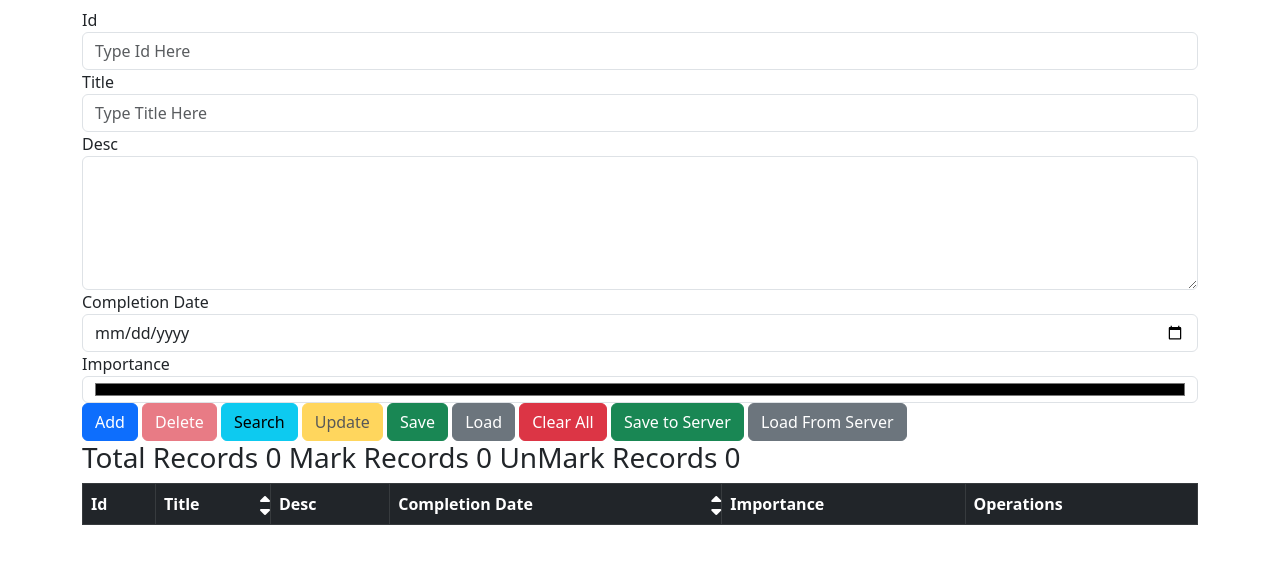
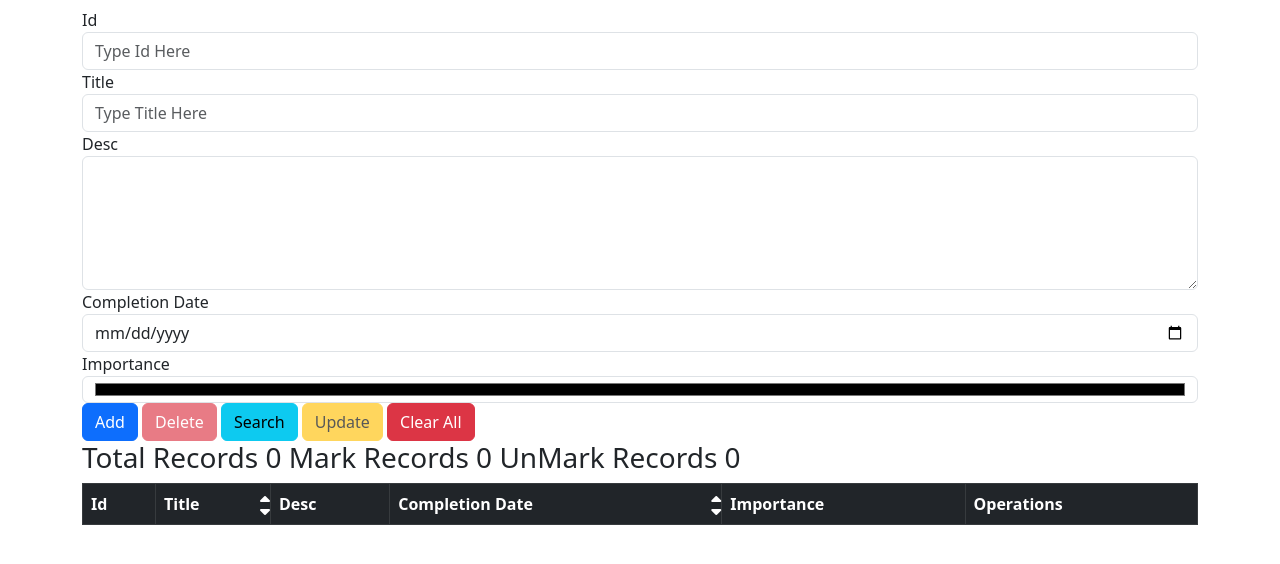
Before and after one commit to Ashutosh-0101/Note-keeping-app, a plain HTML site: page index.html in a window 1280 px wide. Shown: the part 90-654 px from the top of the page. Drawn offline with nearby package versions, Linux system fonts and the light colour scheme.

Commit message:
Update index.html

```diff
--- a/index.html
+++ b/index.html
@@ -46,11 +46,11 @@
         <button id="search" class="btn btn-info">Search</button>
         <!--<button class="btn btn-success">Sort</button>-->
         <button id="update" class="btn btn-warning">Update</button>
-        <button class="btn btn-success">Save</button>
-        <button class="btn btn-secondary">Load</button>
+<!--         <button class="btn btn-success">Save</button> -->
+<!--         <button class="btn btn-secondary">Load</button> -->
         <button id="clear" class="btn btn-danger">Clear All</button>
-        <button class="btn btn-success">Save to Server</button>
-        <button class="btn btn-secondary">Load From Server</button>
+<!--         <button class="btn btn-success">Save to Server</button> -->
+<!--         <button class="btn btn-secondary">Load From Server</button> -->
     </div>
     <div class="d-flex justify-content-between">
         <h3>Total Records <span id="total"></span>  Mark Records <span id="marktotal"></span>  UnMark Records <span id="unmarktotal"></span></h3>
```
